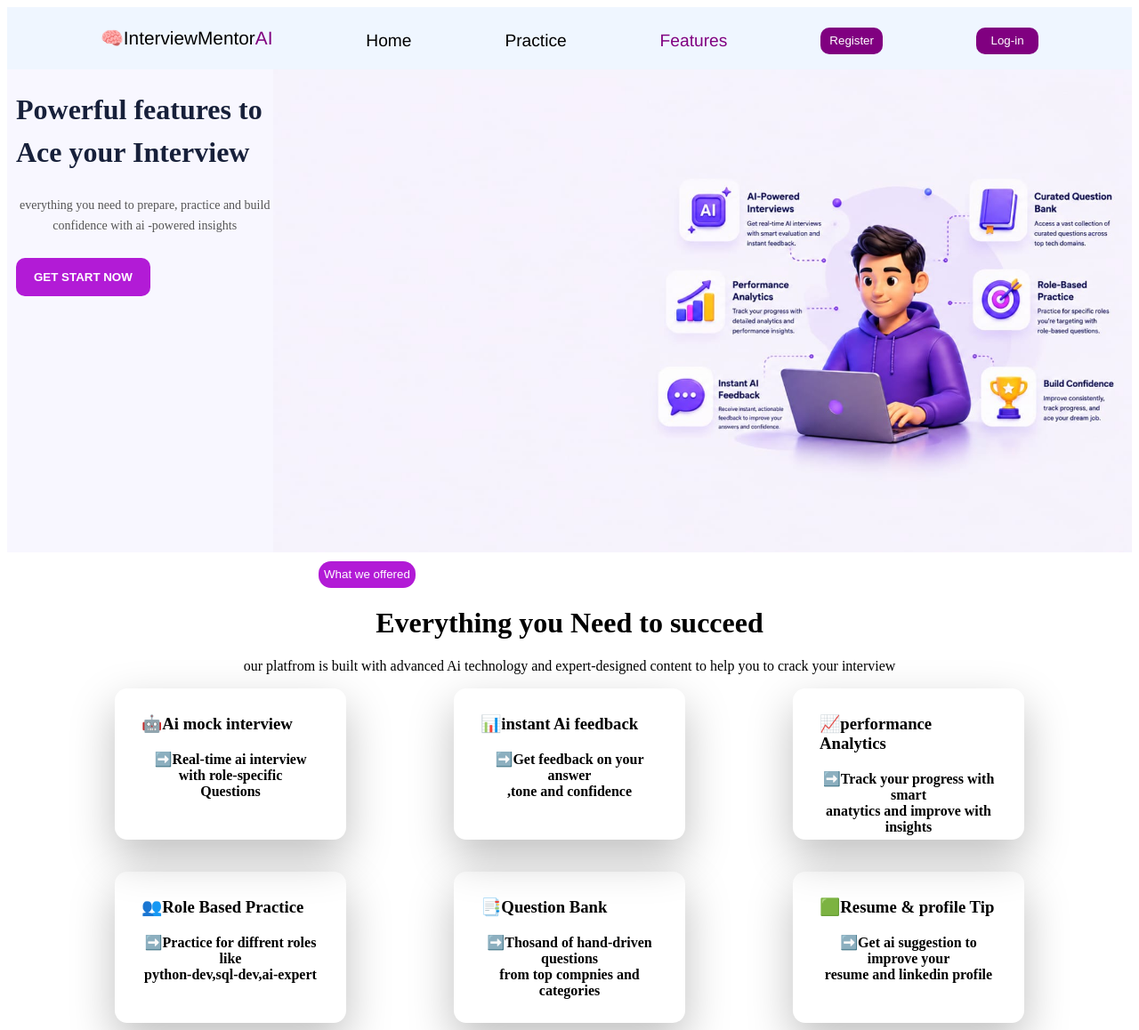
After one commit to Ravalmit23/Ai-interview-preparation-portal, a Django app: page /feature/ in a window 1280 px wide. The commit adds this page. Shown: the whole page at 89% size. Run offline with Django 5.2, Linux system fonts and the light colour scheme.

Commit message:
create feature page for website

```diff
--- a/ai_interview_portal/urls.py
+++ b/ai_interview_portal/urls.py
@@ -25,5 +25,6 @@ urlpatterns = [
     path('login/',views.login,name='login'),
     path('register/',views.register,name='register'),
     path('login2/',views.admin,name='login2'),
-    path('practice/',views.practice,name='practice')
+    path('practice/',views.practice,name='practice'),
+    path('feature/',views.feature,name='feature'),
 ]
--- a/home/views.py
+++ b/home/views.py
@@ -13,9 +13,11 @@ def login(request):
 def register(request):
     return render(request, 'register.html')
 
-
 def admin(request):
     return render(request, 'login2.html')
+
+def feature(request):
+    return render(request,'feature.html')
 
 
 # @login_required(login_url='login')
--- /dev/null
+++ b/static/css/feature.css
@@ -0,0 +1,156 @@
+.navigation-bar #logo{
+    color:black;
+    font-family: 'Franklin Gothic Medium', 'Arial Narrow', Arial, sans-serif;
+}
+.navigation-bar #ai{
+    /* color:#4361ee; */
+    color: purple;
+}
+.navigation-bar span{
+    font-size: 1.3rem;
+}
+.navigation-bar{
+    display: flex;
+    justify-content: space-evenly;
+    align-items: center;
+    background-color: #eff6ff;
+    height: 70px;
+}
+.navigation-bar #logo:hover{
+    text-decoration: none;
+}
+.navigation-bar a{
+    text-decoration: none;
+    margin-top: 5px;
+    color: black;
+    font-family: 'Franklin Gothic Medium', 'Arial Narrow', Arial, sans-serif;
+    font-size: 1.2rem;
+    cursor: pointer;
+
+}
+.navigation-bar a:hover{
+    color: purple;
+    transition: 0.3s ease;
+    transform: scale(1.03);
+}
+.navigation-bar button{
+    height: 30px;
+    width: 70px;
+    background-color: purple;
+    color: #ffffff;
+    border-radius: 10px;
+    border: none;
+    cursor: pointer;
+}
+#feature{
+    color:purple;
+}
+.hero-section{
+    display: flex;
+    min-height: 400px;
+    justify-content: space-evenly;
+    /* padding: 50px 7%; */
+    background-color: #f8f7ff;
+}
+.left-side{
+    width: 30%;
+    margin-left: 10px;
+}
+.left-side h1{
+    font-size: 32px;
+    line-height: 1.5;
+    font-weight: 800;
+    color:#17203a;
+}
+.left-side h1 span{
+    color: #b21bd6;
+}
+.left-side p{
+    font-size: 14px;
+    line-height: 1.6;
+    color:#555;
+    margin: 25px 0;
+    max-width: 500px;
+
+}
+.left-side button{
+    display: inline-block;
+    padding: 14px 20px;
+    background: #b21bd6;
+    color: white;
+    text-decoration: none;
+    border-radius: 10px;
+    font-weight: 600;
+    border: none;
+}
+.left-side button:hover{
+    border: 0.9px solid black;
+    cursor: pointer;
+}
+
+.right-side{
+    width: 100%;
+
+}
+.right-side img{
+    width: 100%;
+    display: block;
+}
+.content-area h1,p{
+    text-align: center;
+}
+.content-area button{
+    color:white;
+    height: 30px;
+    background: #b21bd6;
+    border-radius: 14px;
+    margin-left:350px;
+    border: none;
+    margin-top: 10px;
+}
+.cards{
+    display: flex;
+    flex-direction: row;
+    justify-content: space-evenly;
+}
+.cards button{
+    height: 30px;
+    color: purple;
+    background-color: transparent;
+    font-family: Arial, Helvetica, sans-serif;
+    border: none;
+    font-weight: 600;
+}
+.cards1{
+     box-shadow: 0 20px 50px rgba(0, 0, 0, 0.25);
+     height: 150px;
+     padding: 10px 30px;
+     border-radius: 14px;
+}
+
+.cards2{
+     box-shadow: 0 20px 50px rgba(0, 0, 0, 0.25);
+     background: transparent;
+     height: 150px;
+     padding: 10px 30px;
+     border-radius: 14px;
+}
+.cards :hover{
+    transform: scale(1.02);
+    transition: 0.2s ease;
+    cursor: pointer;
+}
+.cards1 p{
+    font-size: 1rem;
+    font-weight: 800;
+}
+.cards2 p{
+    font-size: 1rem;
+    font-weight: 800;
+}
+.cards1{
+    width: 200px;
+}
+.cards2{
+    width: 200px;
+}
--- /dev/null
+++ b/templates/feature.html
@@ -0,0 +1,77 @@
+{% load static%}
+<!DOCTYPE html>
+<html lang="en">
+<head>
+    <meta charset="UTF-8">
+    <meta name="viewport" content="width=device-width, initial-scale=1.0">
+    <title>feature page</title>
+     <link rel="stylesheet" href="{% static 'css/feature.css' %}">
+</head>
+<body>
+     <div class="container">
+        <div class="navigation-bar">
+            <span id="logo">🧠InterviewMentor<span id="ai">AI</span></span>
+            <a id="home">Home</a>
+            <a href="{% url 'practice' %}">Practice</a>
+            <a id="feature">Features</a>
+            <a href="{% url 'register' %}"><button>Register</button></a>
+           <a href="{% url 'login' %}"><button>Log-in</button></a>
+        </div>
+        <div class="hero-section">
+            <div class="left-side">
+                <h1>Powerful features to <br> Ace your Interview</h1>
+                <p>
+                    everything you need to prepare, practice and
+                    build confidence with ai -powered insights
+                </p>
+               <a> <button>GET START NOW </button></a>
+            </div>
+            <div class="right-side">
+            <img src="{% static 'images/Features.jpeg' %}">
+            </div>
+        </div>
+        <div class="content-area">
+            <button>What we offered</button>
+            <h1>Everything you Need to succeed</h1>
+            <p>our platfrom is built with advanced Ai technology and expert-designed content to
+                help you to crack your interview</p>
+        </div>
+        <div class="cards">
+            <div class="cards1">
+               <!-- <img src="https://img.icons8.com/?size=100&id=l75OEUJkPAk4&format=png&color=000000"> -->
+                <h3>🤖Ai mock interview</h3>
+                <p>➡️Real-time ai interview with role-specific<br> Questions </p>
+            </div>
+            <div class="cards1">
+                <h3>📊instant Ai feedback</h3>
+                <p>➡️Get feedback on your answer<br>,tone and confidence</p>
+           </div>
+            <div class="cards1">
+                <h3>📈performance Analytics</h3>
+                <p>➡️Track your progress with smart <br>anatytics and improve with insights</p>
+            </div>
+
+        </div>
+        <br><br>
+        <div class="cards">
+            <div class="cards2">
+                <h3>👥Role Based Practice</h3>
+                <p>➡️Practice for diffrent roles like <br>python-dev,sql-dev,ai-expert</p>
+
+            </div>
+            <div class="cards2">
+                <h3>📑Question Bank</h3>
+                <p>➡️Thosand of hand-driven questions <br>from top compnies and categories</p>
+
+            </div>
+            <div class="cards2">
+                <h3>🟩Resume & profile Tip</h3>
+                <p>➡️Get ai suggestion to improve your<br> resume and linkedin profile</p>
+
+            </div>
+
+        </div>
+
+    </div>
+</body>
+</html>
--- a/templates/index.html
+++ b/templates/index.html
@@ -12,7 +12,7 @@
             <span id="logo">🧠InterviewMentor<span id="ai">AI</span></span>
             <a id="home">Home</a>
             <a href="{% url 'practice' %}">Practice</a>
-            <a>Features</a>
+            <a href="{% url 'feature' %}">Features</a>
             <a href="{% url 'register' %}"><button>Register</button></a>
            <a href="{% url 'login' %}"><button>Log-in</button></a>
         </div>
```
Also changed, not shown: templates/practice.html (+9 -9 lines).
